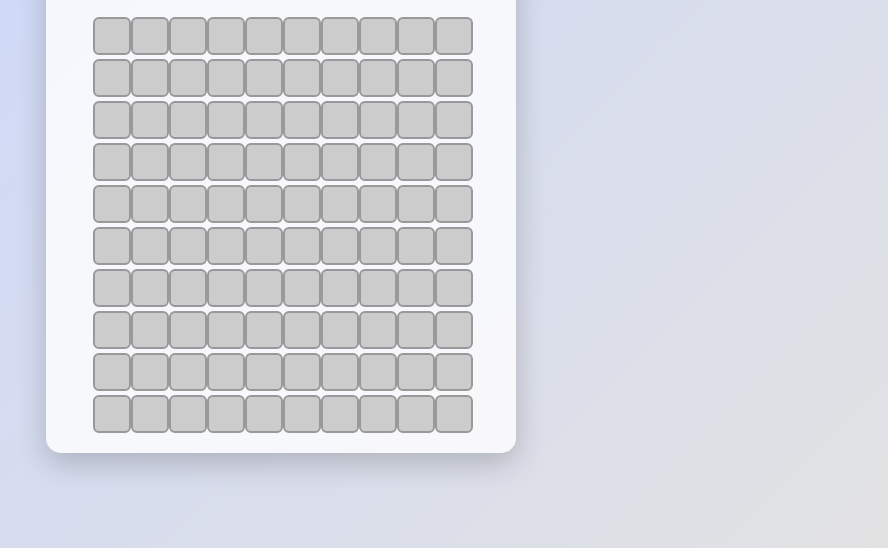
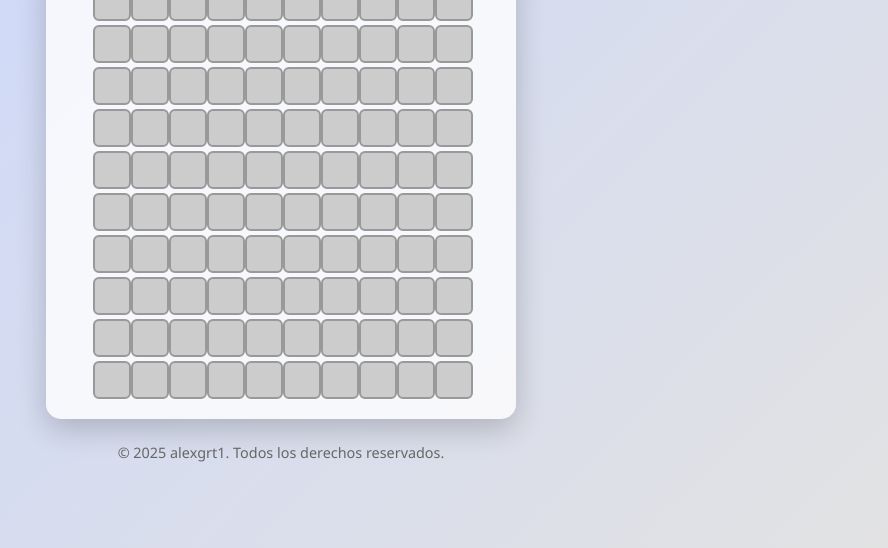
Before and after one commit to alexgrt1/Minesweeper, a plain HTML site: page index.html in a window 1280 px wide. Shown: the part 252-800 px from the top of the page, without its empty margins (359-1247 px from the left). Drawn offline with Linux system fonts and the light colour scheme.

Commit message:
add footer

```diff
--- a/css/style.css
+++ b/css/style.css
@@ -115,6 +115,28 @@ h1 {
   }
 }
 
+/* Estilo del footer */
+.footer {
+  text-align: center;
+  font-size: 0.9em;
+  color: #666;
+  padding: 10px;
+}
+
+/* El contenedor principal ocupa todo el espacio disponible */
+.wrapper {
+  flex: 1;
+}
+
+/* Asegura que toda la página use flex layout vertical */
+html, body {
+  height: 100%;
+  margin: 0;
+  padding: 0;
+  display: flex;
+  flex-direction: column;
+}
+
 #flags {
   font-size: 18px;
   font-weight: bold;
--- a/index.html
+++ b/index.html
@@ -24,6 +24,11 @@
       <div id="game"></div>
     </div>
 
+
+  <footer class="footer">
+    <p>&copy; 2025 alexgrt1. Todos los derechos reservados.</p>
+  </footer>
+
     <script src="js/game.js"></script>
   </body>
 </html>
```
